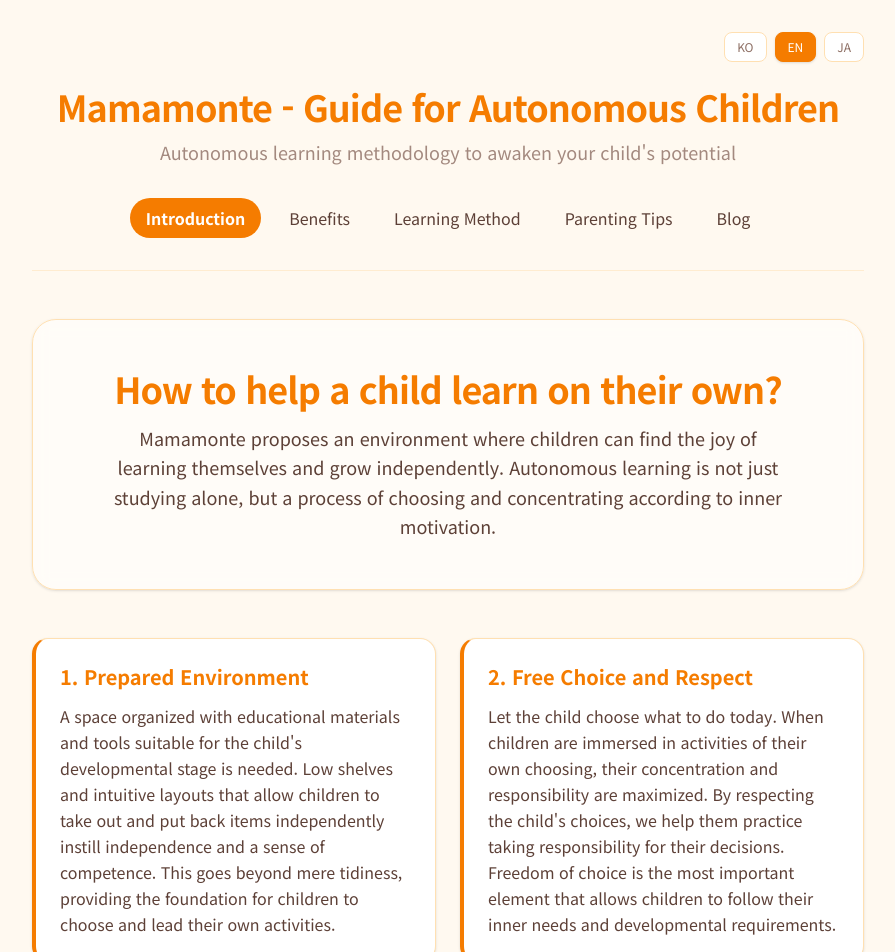
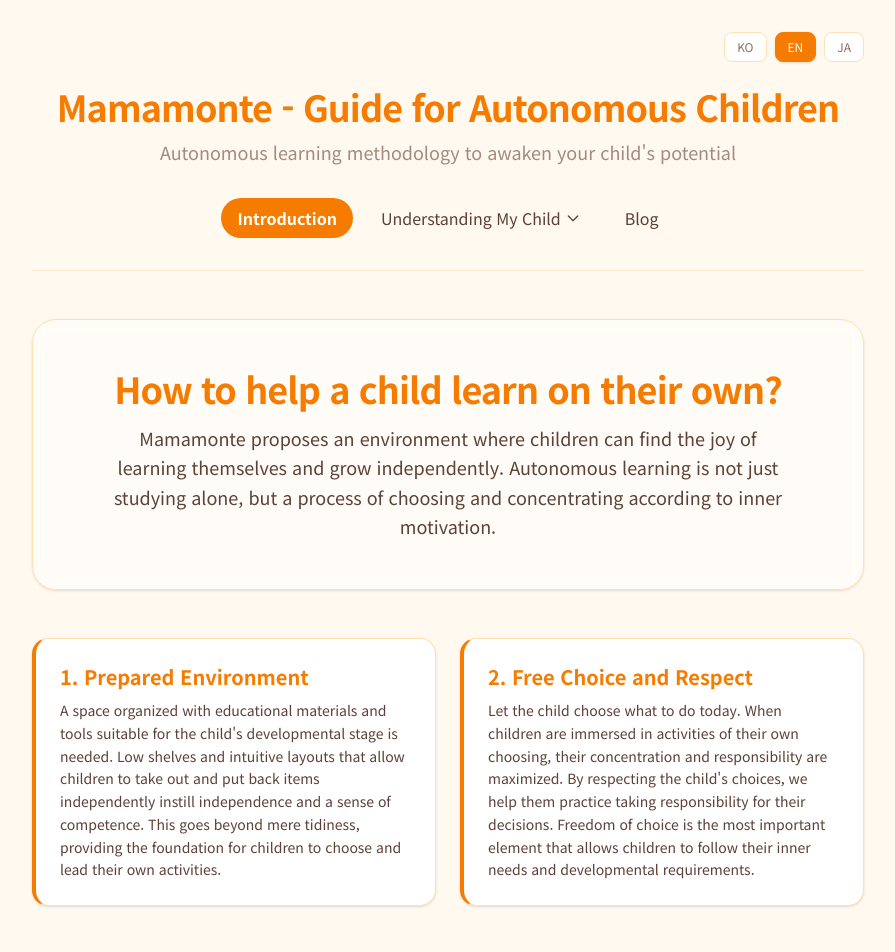
Before and after one commit to skymanla/mamamonte-kr, a React app: page / in a window 1280 px wide. Shown: the top 952 px of the page, without its empty margins (192-1087 px from the left). Built offline with nearby package versions, Linux system fonts and the light colour scheme.

Commit message:
Feat: 메인 구조 변경

```diff
--- a/src/App.tsx
+++ b/src/App.tsx
@@ -1,35 +1,56 @@
-import React, { useState } from 'react'
-import { BrowserRouter as Router, Routes, Route, Link, NavLink } from 'react-router-dom'
-import { HelmetProvider } from 'react-helmet-async'
-import { useTranslation } from 'react-i18next'
-import './App.css'
+import React, { useState } from "react"
+import {
+  BrowserRouter as Router,
+  Routes,
+  Route,
+  Link,
+  NavLink,
+  useLocation,
+} from "react-router-dom"
+import { HelmetProvider } from "react-helmet-async"
+import { useTranslation } from "react-i18next"
+import "./App.css"
 
-import SelfDirectedLearning from './components/SelfDirectedLearning'
-import LearningBenefits from './components/LearningBenefits'
-import SelfDirectedLearningMethod from './components/SelfDirectedLearningMethod'
-import ParentingTips from './components/ParentingTips'
-import BlogList from './components/BlogList'
-import BlogPost from './components/BlogPost'
-import PrivacyPolicy from './components/PrivacyPolicy'
-import About from './components/About'
-import FAQ from './components/FAQ'
-import Resources from './components/Resources'
-import { Container } from './components/ui/Layout'
-import Footer from './components/Footer'
+import SelfDirectedLearning from "./components/SelfDirectedLearning"
+import LearningBenefits from "./components/LearningBenefits"
+import SelfDirectedLearningMethod from "./components/SelfDirectedLearningMethod"
+import ParentingTips from "./components/ParentingTips"
+import BlogList from "./components/BlogList"
+import BlogPost from "./components/BlogPost"
+import PrivacyPolicy from "./components/PrivacyPolicy"
+import About from "./components/About"
+import FAQ from "./components/FAQ"
+import Resources from "./components/Resources"
+import { Container } from "./components/ui/Layout"
+import Footer from "./components/Footer"
+import ScrollToTop from "./components/ui/ScrollToTop"
 
-const NAV_ITEMS = [
-  { path: '/', labelKey: 'header.nav.intro' },
-  { path: '/benefits', labelKey: 'header.nav.benefits' },
-  { path: '/learning-method', labelKey: 'header.nav.method' },
-  { path: '/parenting-tips', labelKey: 'header.nav.parenting' },
-  { path: '/blog', labelKey: 'header.nav.blog' },
+type NavItem = {
+  path?: string;
+  labelKey: string;
+  subItems?: { path: string; labelKey: string }[];
+}
+
+const NAV_ITEMS: NavItem[] = [
+  { path: "/", labelKey: "header.nav.intro" },
+  {
+    labelKey: "header.nav.info",
+    subItems: [
+      { path: "/benefits", labelKey: "header.nav.benefits" },
+      { path: "/learning-method", labelKey: "header.nav.method" },
+      { path: "/parenting-tips", labelKey: "header.nav.parenting" },
+    ],
+  },
+  { path: "/blog", labelKey: "header.nav.blog" },
 ]
 
-const LANGUAGES = ['ko', 'en', 'ja'] as const
+const LANGUAGES = ["ko", "en", "ja"] as const
 
-const App: React.FC = () => {
+const AppContent: React.FC = () => {
   const { t, i18n } = useTranslation()
+  const location = useLocation()
   const [isMenuOpen, setIsMenuOpen] = useState(false)
+  const [activeDropdown, setActiveDropdown] = useState<string | null>(null)
 
   const changeLanguage = (lng: string) => {
     i18n.changeLanguage(lng)
@@ -37,39 +58,62 @@
   }
 
   const toggleMenu = () => setIsMenuOpen(!isMenuOpen)
-  const closeMenu = () => setIsMenuOpen(false)
+  const closeMenu = () => {
+    setIsMenuOpen(false)
+    setActiveDropdown(null)
+  }
+  const toggleDropdown = (labelKey: string) => {
+    if (activeDropdown === labelKey) {
+      setActiveDropdown(null)
+    } else {
+      setActiveDropdown(labelKey)
+    }
+  }
 
   const activeLinkClass = ({ isActive }: { isActive: boolean }) =>
-    `px-4 py-2 rounded-full transition-colors ${
+    `inline-flex items-center justify-center px-4 py-2 rounded-full transition-colors ${
       isActive
-        ? 'bg-mamamonte-orange text-white font-bold'
-        : 'text-mamamonte-brown hover:bg-mamamonte-border'
+        ? "bg-mamamonte-orange text-white font-bold"
+        : "text-mamamonte-brown hover:bg-mamamonte-border"
     }`
 
   const mobileActiveLinkClass = ({ isActive }: { isActive: boolean }) =>
     `block px-6 py-4 text-lg font-bold transition-all duration-200 border-l-4 ${
       isActive
-        ? 'bg-mamamonte-orange/10 text-mamamonte-orange border-mamamonte-orange'
-        : 'text-mamamonte-brown border-transparent hover:bg-mamamonte-border/30'
+        ? "bg-mamamonte-orange/10 text-mamamonte-orange border-mamamonte-orange"
+        : "text-mamamonte-brown border-transparent hover:bg-mamamonte-border/30"
     }`
 
   return (
-    <HelmetProvider>
-      <Router>
     <Container>
           <header className="relative text-center mb-12 pb-8 border-b border-mamamonte-border/50">
             {/* Mobile Menu Button */}
-            <div className="md:hidden absolute left-0 top-0 pt-1">
+            <div className={`md:hidden fixed left-3 top-3 z-[60] transition-colors duration-200 rounded-lg backdrop-blur-md ${isMenuOpen ? 'bg-transparent' : 'bg-white/90 shadow-sm border border-mamamonte-border/40'}`}>
               <button
                 onClick={toggleMenu}
                 className="p-2 text-mamamonte-orange hover:bg-mamamonte-border/30 rounded-lg transition-colors"
                 aria-label="Toggle menu"
               >
-                <svg className="w-8 h-8" fill="none" stroke="currentColor" viewBox="0 0 24 24">
+                <svg
+                  className="w-8 h-8"
+                  fill="none"
+                  stroke="currentColor"
+                  viewBox="0 0 24 24"
+                >
                   {isMenuOpen ? (
-                    <path strokeLinecap="round" strokeLinejoin="round" strokeWidth={2} d="M6 18L18 6M6 6l12 12" />
+                    <path
+                      strokeLinecap="round"
+                      strokeLinejoin="round"
+                      strokeWidth={2}
+                      d="M6 18L18 6M6 6l12 12"
+                    />
                   ) : (
-                    <path strokeLinecap="round" strokeLinejoin="round" strokeWidth={2} d="M4 6h16M4 12h16M4 18h16" />
+                    <path
+                      strokeLinecap="round"
+                      strokeLinejoin="round"
+                      strokeWidth={2}
+                      d="M4 6h16M4 12h16M4 18h16"
+                    />
                   )}
                 </svg>
               </button>
@@ -82,8 +126,8 @@
                   onClick={() => changeLanguage(lng)}
                   className={`px-3 py-1.5 text-xs font-medium rounded-lg border transition-all duration-200 ${
                     i18n.language.startsWith(lng)
-                      ? 'bg-mamamonte-orange text-white border-mamamonte-orange shadow-sm'
-                      : 'text-mamamonte-lightBrown border-mamamonte-border bg-white hover:bg-mamamonte-bg'
+                      ? "bg-mamamonte-orange text-white border-mamamonte-orange shadow-sm"
+                      : "text-mamamonte-lightBrown border-mamamonte-border bg-white hover:bg-mamamonte-bg"
                   }`}
                 >
                   {lng.toUpperCase()}
@@ -92,27 +136,76 @@
             </div>
             <Link to="/" className="inline-block group">
               <h1 className="text-4xl font-black text-mamamonte-orange mb-3 tracking-tight group-hover:scale-105 transition-transform duration-300">
-                {t('header.title')}
+                {t("header.title")}
               </h1>
             </Link>
-            <p className="text-mamamonte-lightBrown text-lg font-medium mb-8 opacity-80">{t('header.subtitle')}</p>
+            <p className="text-mamamonte-lightBrown text-lg font-medium mb-8 opacity-80">
+              {t("header.subtitle")}
+            </p>
 
-            <nav className="hidden md:flex justify-center flex-wrap gap-3">
+            <nav className="hidden md:flex justify-center items-center flex-wrap gap-3">
               {NAV_ITEMS.map((item) => (
-                <NavLink
-                  key={item.path}
-                  to={item.path}
-                  className={activeLinkClass}
+                <div
+                  key={item.labelKey}
+                  className="relative group"
+                  onMouseEnter={() =>
+                    item.subItems && setActiveDropdown(item.labelKey)
+                  }
+                  onMouseLeave={() => item.subItems && setActiveDropdown(null)}
+                >
+                  {item.path ? (
+                    <NavLink to={item.path} className={activeLinkClass}>
+                      {t(item.labelKey)}
+                    </NavLink>
+                  ) : (
+                    <button
+                      className={
+                        activeLinkClass({ isActive: item.subItems?.some(sub => location.pathname === sub.path) || false }) + " gap-1"
+                      }
                     >
                       {t(item.labelKey)}
+                      <svg
+                        className="w-4 h-4"
+                        fill="none"
+                        stroke="currentColor"
+                        viewBox="0 0 24 24"
+                      >
+                        <path
+                          strokeLinecap="round"
+                          strokeLinejoin="round"
+                          strokeWidth={2}
+                          d="M19 9l-7 7-7-7"
+                        />
+                      </svg>
+                    </button>
+                  )}
+
+                  {/* Desktop Dropdown */}
+                  {item.subItems && (
+                    <div
+                      className={`absolute left-1/2 -translate-x-1/2 mt-2 w-48 bg-white rounded-xl shadow-lg border border-mamamonte-border/50 py-2 z-[60] transition-all duration-200 origin-top ${activeDropdown === item.labelKey ? "opacity-100 scale-100 visible" : "opacity-0 scale-95 invisible"}`}
+                    >
+                      {item.subItems.map((subItem) => (
+                        <NavLink
+                          key={subItem.path}
+                          to={subItem.path}
+                          className={({ isActive }) =>
+                            `block px-4 py-2 text-sm transition-colors ${isActive ? "text-mamamonte-orange font-bold bg-mamamonte-orange/5" : "text-mamamonte-brown hover:bg-mamamonte-bg hover:text-mamamonte-orange"}`
+                          }
+                        >
+                          {t(subItem.labelKey)}
                         </NavLink>
+                      ))}
+                    </div>
+                  )}
+                </div>
               ))}
             </nav>
 
             {/* Mobile Sidebar Overlay */}
             <div
               className={`fixed inset-0 bg-black/50 z-40 transition-opacity duration-300 md:hidden ${
-                isMenuOpen ? 'opacity-100' : 'opacity-0 pointer-events-none'
+                isMenuOpen ? "opacity-100" : "opacity-0 pointer-events-none"
               }`}
               onClick={closeMenu}
             />
@@ -120,33 +213,95 @@
             {/* Mobile Sidebar */}
             <aside
               className={`fixed top-0 left-0 w-[280px] h-full bg-white z-50 transform transition-transform duration-300 ease-in-out md:hidden shadow-2xl flex flex-col ${
-                isMenuOpen ? 'translate-x-0' : '-translate-x-full'
+                isMenuOpen ? "translate-x-0" : "-translate-x-full"
               }`}
             >
               <div className="p-6 border-b border-mamamonte-border/30 flex justify-between items-center">
-                <span className="text-xl font-black text-mamamonte-orange">{t('header.title')}</span>
-                <button onClick={closeMenu} className="p-1 text-mamamonte-lightBrown hover:text-mamamonte-orange transition-colors">
-                  <svg className="w-6 h-6" fill="none" stroke="currentColor" viewBox="0 0 24 24">
-                    <path strokeLinecap="round" strokeLinejoin="round" strokeWidth={2} d="M6 18L18 6M6 6l12 12" />
+                <span className="text-xl font-black text-mamamonte-orange">
+                  {t("header.title")}
+                </span>
+                <button
+                  onClick={closeMenu}
+                  className="p-1 text-mamamonte-lightBrown hover:text-mamamonte-orange transition-colors"
+                >
+                  <svg
+                    className="w-6 h-6"
+                    fill="none"
+                    stroke="currentColor"
+                    viewBox="0 0 24 24"
+                  >
+                    <path
+                      strokeLinecap="round"
+                      strokeLinejoin="round"
+                      strokeWidth={2}
+                      d="M6 18L18 6M6 6l12 12"
+                    />
                   </svg>
                 </button>
               </div>
 
-              <nav className="flex-1 py-4">
+              <nav className="flex-1 py-4 overflow-y-auto">
                 {NAV_ITEMS.map((item) => (
+                  <div key={item.labelKey}>
+                    {item.path ? (
                       <NavLink
-                    key={item.path}
                         to={item.path}
                         className={mobileActiveLinkClass}
                         onClick={closeMenu}
                       >
                         {t(item.labelKey)}
                       </NavLink>
+                    ) : (
+                      <div className={`border-l-4 ${item.subItems?.some(sub => location.pathname === sub.path) ? "border-mamamonte-orange" : "border-transparent"}`}>
+                        <button
+                          onClick={() => toggleDropdown(item.labelKey)}
+                          className={`w-full text-left px-6 py-4 text-lg font-bold transition-all duration-200 flex justify-between items-center ${item.subItems?.some(sub => location.pathname === sub.path) ? "text-mamamonte-orange bg-mamamonte-orange/10" : "text-mamamonte-brown hover:bg-mamamonte-border/30"}`}
+                        >
+                          {t(item.labelKey)}
+                          <svg
+                            className={`w-5 h-5 transition-transform duration-200 ${activeDropdown === item.labelKey ? "rotate-180" : ""}`}
+                            fill="none"
+                            stroke="currentColor"
+                            viewBox="0 0 24 24"
+                          >
+                            <path
+                              strokeLinecap="round"
+                              strokeLinejoin="round"
+                              strokeWidth={2}
+                              d="M19 9l-7 7-7-7"
+                            />
+                          </svg>
+                        </button>
+
+                        {/* Mobile Submenu Accordion */}
+                        <div
+                          className={`overflow-hidden transition-all duration-300 ${activeDropdown === item.labelKey ? "max-h-60" : "max-h-0"}`}
+                        >
+                          <div className="bg-mamamonte-bg/30 py-2">
+                            {item.subItems?.map((subItem) => (
+                              <NavLink
+                                key={subItem.path}
+                                to={subItem.path}
+                                className={({ isActive }) =>
+                                  `block px-8 py-3 text-base transition-colors ${isActive ? "text-mamamonte-orange font-bold" : "text-mamamonte-lightBrown hover:text-mamamonte-orange"}`
+                                }
+                                onClick={closeMenu}
+                              >
+                                {t(subItem.labelKey)}
+                              </NavLink>
+                            ))}
+                          </div>
+                        </div>
+                      </div>
+                    )}
+                  </div>
                 ))}
               </nav>
 
               <div className="p-6 bg-mamamonte-bg/50 border-t border-mamamonte-border/30">
-                <p className="text-xs text-mamamonte-lightBrown font-medium mb-3 uppercase tracking-wider">{t('footer.language', 'Language')}</p>
+                <p className="text-xs text-mamamonte-lightBrown font-medium mb-3 uppercase tracking-wider">
+                  {t("footer.language", "Language")}
+                </p>
                 <div className="flex flex-wrap gap-2">
                   {LANGUAGES.map((lng) => (
                     <button
@@ -154,8 +309,8 @@
                       onClick={() => changeLanguage(lng)}
                       className={`px-3 py-1.5 text-xs font-bold rounded-md border transition-all ${
                         i18n.language.startsWith(lng)
-                          ? 'bg-mamamonte-orange text-white border-mamamonte-orange'
-                          : 'text-mamamonte-lightBrown border-mamamonte-border bg-white'
+                          ? "bg-mamamonte-orange text-white border-mamamonte-orange"
+                          : "text-mamamonte-lightBrown border-mamamonte-border bg-white"
                       }`}
                     >
                       {lng.toUpperCase()}
@@ -170,7 +325,10 @@
             <Routes>
               <Route path="/" element={<SelfDirectedLearning />} />
               <Route path="/benefits" element={<LearningBenefits />} />
-              <Route path="/learning-method" element={<SelfDirectedLearningMethod />} />
+              <Route
+                path="/learning-method"
+                element={<SelfDirectedLearningMethod />}
+              />
               <Route path="/parenting-tips" element={<ParentingTips />} />
               <Route path="/blog" element={<BlogList />} />
               <Route path="/blog/:id" element={<BlogPost />} />
@@ -183,6 +341,15 @@
 
           <Footer />
         </Container>
+  )
+}
+
+const App: React.FC = () => {
+  return (
+    <HelmetProvider>
+      <Router>
+        <AppContent />
+        <ScrollToTop />
       </Router>
     </HelmetProvider>
   )
--- a/src/components/BlogPost.tsx
+++ b/src/components/BlogPost.tsx
@@ -37,7 +37,7 @@
         </h1>
       </div>
 
-      <div className="prose prose-lg max-w-none text-gray-700 leading-8 prose-headings:text-mamamonte-orange prose-headings:font-bold prose-a:text-mamamonte-orange hover:prose-a:underline prose-strong:text-gray-900">
+      <div className="prose prose-lg max-w-none text-gray-700 leading-9 md:leading-10 space-y-6 prose-p:mb-6 prose-headings:mb-8 prose-headings:text-mamamonte-orange prose-headings:font-bold prose-a:text-mamamonte-orange hover:prose-a:underline prose-strong:text-gray-900">
         <ContentComponent />
       </div>
 
--- a/src/components/SelfDirectedLearning.tsx
+++ b/src/components/SelfDirectedLearning.tsx
@@ -26,12 +26,14 @@
       />
 
       <div className="grid grid-cols-1 md:grid-cols-2 gap-6 mb-12">
-        {[1, 2, 3, 4].map((num) => (
-          <Card key={num} className="border-l-4 border-l-mamamonte-orange">
-            <h4 className="text-xl font-bold text-mamamonte-orange mb-3">{t(`intro.card${num}.title`)}</h4>
-            <p className="text-mamamonte-brown leading-relaxed">{t(`intro.card${num}.description`)}</p>
-          </Card>
-        ))}
+        <Card className="border-l-4 border-l-mamamonte-orange">
+          <h4 className="text-xl font-bold text-mamamonte-orange mb-2">{t(`intro.card1.title`)}</h4>
+          <p className="text-mamamonte-brown leading-relaxed text-sm">{t(`intro.card1.description`)}</p>
+        </Card>
+        <Card className="border-l-4 border-l-mamamonte-orange">
+          <h4 className="text-xl font-bold text-mamamonte-orange mb-2">{t(`intro.card2.title`)}</h4>
+          <p className="text-mamamonte-brown leading-relaxed text-sm">{t(`intro.card2.description`)}</p>
+        </Card>
       </div>
 
       {/* 최신 블로그 포스트 섹션 */}
--- /dev/null
+++ b/src/components/ui/ScrollToTop.tsx
@@ -0,0 +1,57 @@
+import React, { useState, useEffect } from 'react'
+
+const ScrollToTop: React.FC = () => {
+  const [isVisible, setIsVisible] = useState(false)
+
+  // 화면 스크롤 시 버튼 표시 여부 제어
+  const toggleVisibility = () => {
+    if (window.scrollY > 300) {
+      setIsVisible(true)
+    } else {
+      setIsVisible(false)
+    }
+  }
+
+  // 최상단으로 부드럽게 스크롤
+  const scrollToTop = () => {
+    window.scrollTo({
+      top: 0,
+      behavior: 'smooth',
+    })
+  }
+
+  useEffect(() => {
+    window.addEventListener('scroll', toggleVisibility)
+    return () => {
+      window.removeEventListener('scroll', toggleVisibility)
+    }
+  }, [])
+
+  return (
+    <button
+      onClick={scrollToTop}
+      aria-label="Scroll to top"
+      // md:flex로 데스크톱 이상에서만 노출 (모바일 hidden 처리)
+      className={`fixed bottom-8 right-8 z-[60] p-3 rounded-full bg-mamamonte-orange text-white shadow-xl hover:bg-orange-600 transition-all duration-300 transform hover:scale-110 hidden md:flex items-center justify-center ${
+        isVisible ? 'opacity-100 translate-y-0' : 'opacity-0 translate-y-10 pointer-events-none'
+      }`}
+    >
+      <svg
+        className="w-6 h-6"
+        fill="none"
+        stroke="currentColor"
+        viewBox="0 0 24 24"
+        xmlns="http://www.w3.org/2000/svg"
+      >
+        <path
+          strokeLinecap="round"
+          strokeLinejoin="round"
+          strokeWidth={2.5}
+          d="M5 10l7-7m0 0l7 7m-7-7v18"
+        />
+      </svg>
+    </button>
+  )
+}
+
+export default ScrollToTop
--- a/src/locales/en/translation.json
+++ b/src/locales/en/translation.json
@@ -4,6 +4,7 @@
     "subtitle": "Autonomous learning methodology to awaken your child's potential",
     "nav": {
       "intro": "Introduction",
+      "info": "Understanding My Child",
       "benefits": "Benefits",
       "method": "Learning Method",
       "parenting": "Parenting Tips",
--- a/src/locales/ja/translation.json
+++ b/src/locales/ja/translation.json
@@ -4,6 +4,7 @@
     "subtitle": "子供の潜在能力を呼び覚ます自律的な学習メソッド",
     "nav": {
       "intro": "学習方法の紹介",
+      "info": "我が子の理解",
       "benefits": "自律的な学習のメリット",
       "method": "自己主導学習法",
       "parenting": "子育てのヒント",
--- a/src/locales/ko/translation.json
+++ b/src/locales/ko/translation.json
@@ -4,6 +4,7 @@
     "subtitle": "우리 아이의 잠재력을 깨우는 자율 학습 방법론",
     "nav": {
       "intro": "학습 방법 소개",
+      "info": "우리아이 이해하기",
       "benefits": "자율 학습의 장점",
       "method": "자기 주도 학습법",
       "parenting": "육아 팁",
```
Also changed, not shown: src/components/AdSense.tsx (+17 -10 lines). Lines whose indentation alone changed are shown as unchanged.
